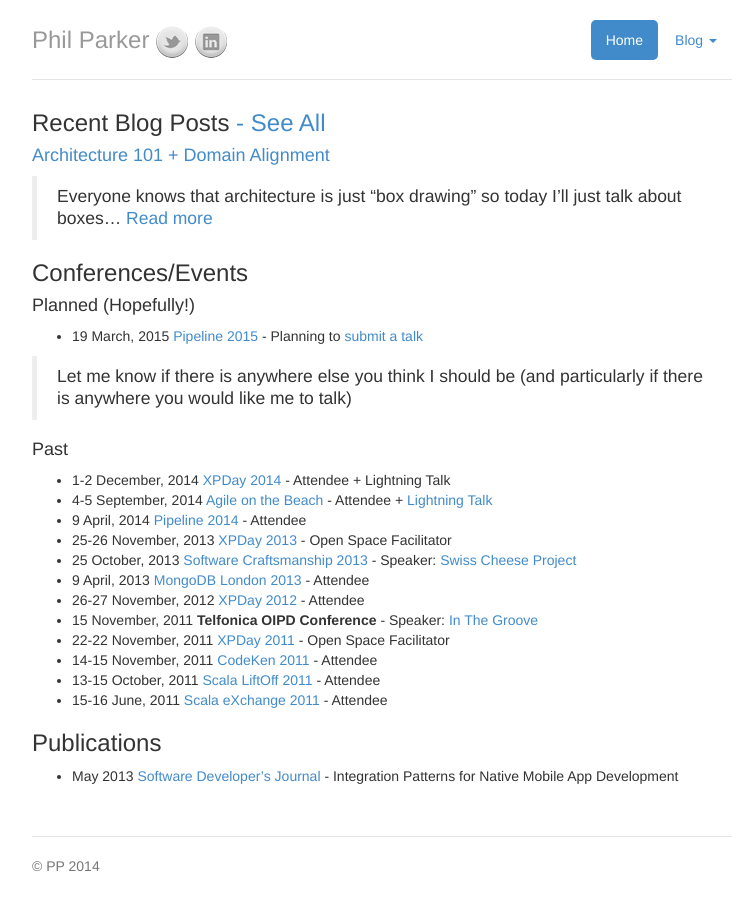
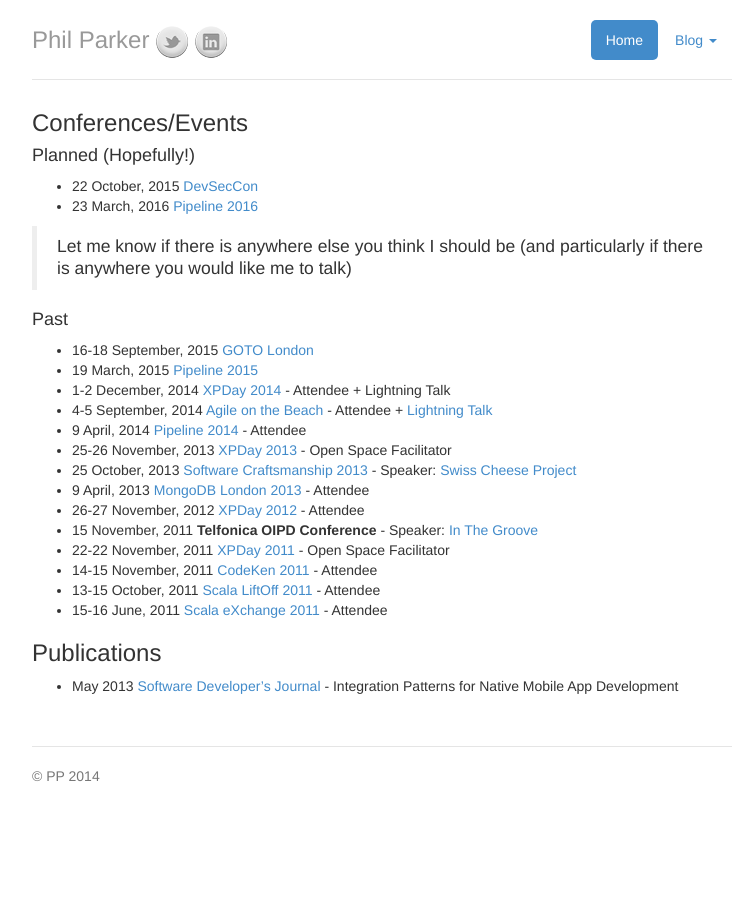
Before and after one commit to parker0phil/parker0phil.github.io, a Jekyll site: the page built from index.md, in a window 1280 px wide. Shown: the whole page, without its empty margins (258-1006 px from the left). Built offline with Jekyll 4.4.1, drawn with Linux system fonts in a browser that asks for light colours.

Commit message:
Update index.md

```diff
--- a/index.md
+++ b/index.md
@@ -3,22 +3,19 @@
 layout: default
 ---
 
-### Recent Blog Posts [- See All](/blog/)
-
-#### [Architecture 101 + Domain Alignment](/2014/09/04/architecture-101+domain-alignment/)
-> Everyone knows that architecture is just “box drawing” so today I’ll just talk about boxes...
-> [Read more](/2014/09/04/architecture-101+domain-alignment/)
-
 ### Conferences/Events
 
 #### Planned (Hopefully!)
 
-- 19 March, 2015 [Pipeline 2015](http://web.pipelineconf.info/) - Planning to [submit a talk](http://web.pipelineconf.info/submit-a-proposal/)
+- 22 October, 2015 [DevSecCon](https://www.devseccon.com/)
+- 23 March, 2016 [Pipeline 2016](http://web.pipelineconf.info/)
 
 > Let me know if there is anywhere else you think I should be (and particularly if there is anywhere you would like me to talk)
 
 #### Past
 
+- 16-18 September, 2015 [GOTO London](http://gotocon.com/goto-london-2015/)
+- 19 March, 2015 [Pipeline 2015](http://web.pipelineconf.info/2015-event/)
 - 1-2 December, 2014 [XPDay 2014](http://xpday.wordpress.com/) - Attendee + Lightning Talk
 - 4-5 September, 2014 [Agile on the Beach](http://agileonthebeach.com/) - Attendee + [Lightning Talk](/2014/09/04/architecture-101+domain-alignment/)
 - 9 April, 2014 [Pipeline 2014](http://web.pipelineconf.info/2014-event/) - Attendee
```
